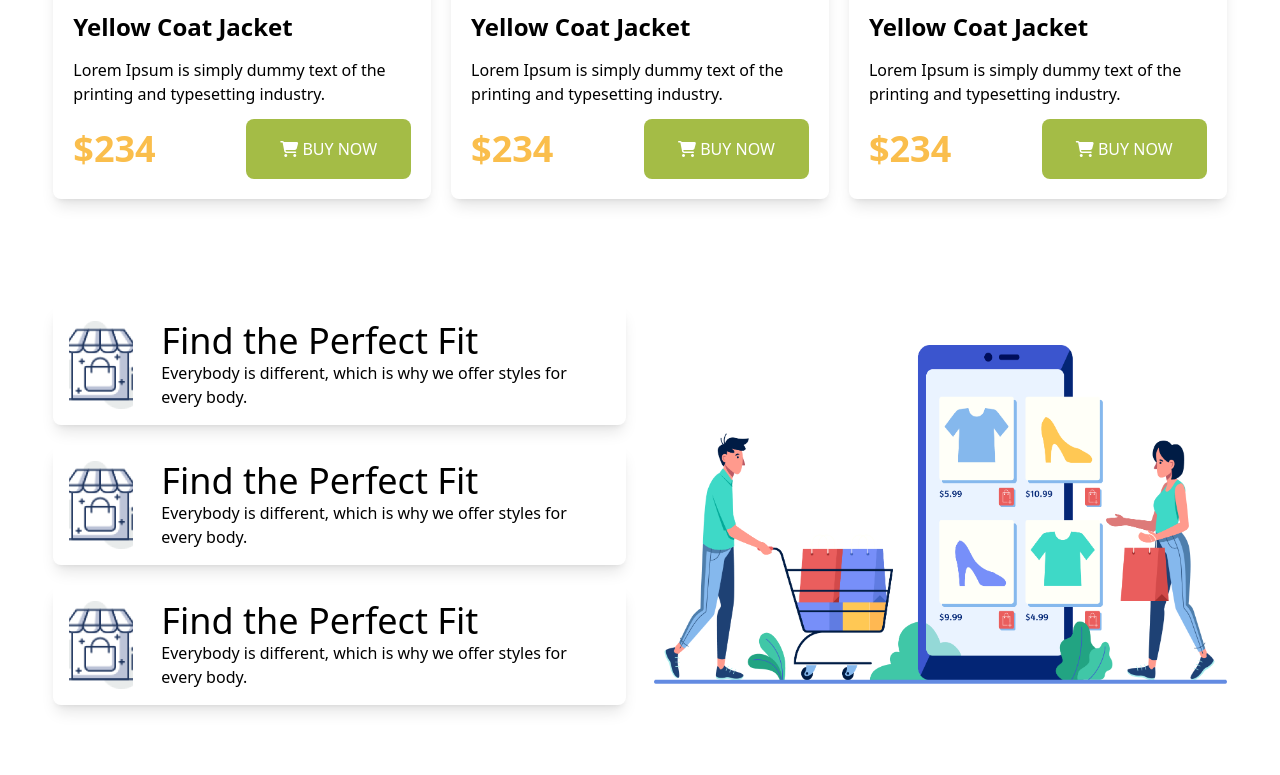
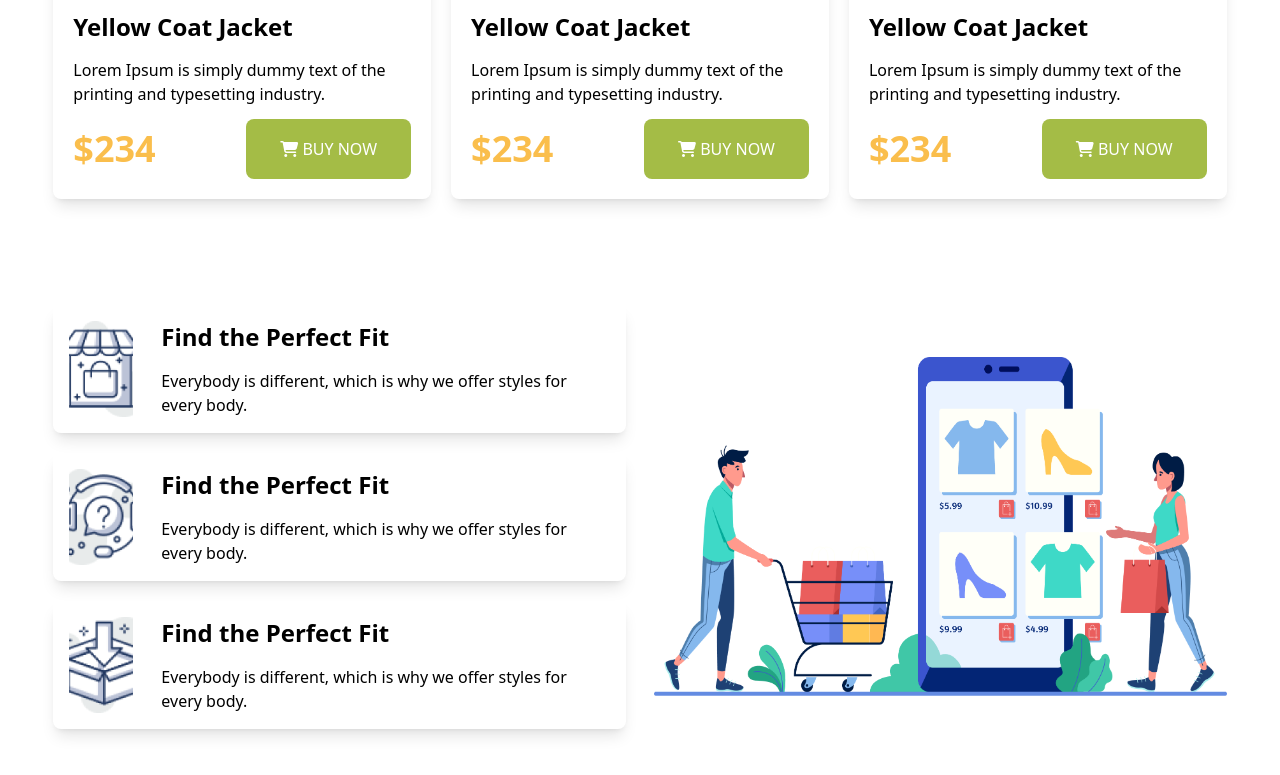
Before and after one commit to ruhitbaidya/tailwind-project, a plain HTML site: page index.html in a window 1280 px wide. Shown: the part 2035-2810 px from the top of the page. Drawn offline with nearby package versions, Linux system fonts and the light colour scheme.

Commit message:
desktop view

```diff
--- a/index.html
+++ b/index.html
@@ -194,7 +194,7 @@
             <div class="flex gap-7 rounded-lg mb-5 p-4 shadow-lg">
                 <img class="w-16 object-cover" src="./icons/house.png" alt="" />
                 <div class="texts">
-                <h1 class="text-4xl">Find the Perfect Fit</h1>
+                  <h1 class="text-2xl font-semibold mb-4">Find the Perfect Fit</h1>
                   <p>
                     Everybody is different, which is why we offer styles for every
                     body.
@@ -202,9 +202,9 @@
                 </div>
               </div>
             <div class="flex gap-7 rounded-lg mb-5 p-4 shadow-lg">
-                <img class="w-16 object-cover" src="./icons/house.png" alt="" />
+                <img class="w-16 object-cover" src="./icons/question.png" alt="" />
                 <div class="texts">
-                  <h1 class="text-4xl">Find the Perfect Fit</h1>
+                  <h1 class="text-2xl font-semibold mb-4">Find the Perfect Fit</h1>
                   <p>
                     Everybody is different, which is why we offer styles for every
                     body.
@@ -212,9 +212,9 @@
                 </div>
               </div>
               <div class="flex gap-7 rounded-lg mb-5 p-4 shadow-lg">
-                <img class="w-16 object-cover" src="./icons/house.png" alt="" />
+                <img class="w-16 object-cover" src="./icons/box.png" alt="" />
                 <div class="texts">
-                  <h1 class="text-4xl">Find the Perfect Fit</h1>
+                  <h1 class="text-2xl font-semibold mb-4">Find the Perfect Fit</h1>
                   <p>
                     Everybody is different, which is why we offer styles for every
                     body.
```
Lines whose indentation alone changed are shown as unchanged.
